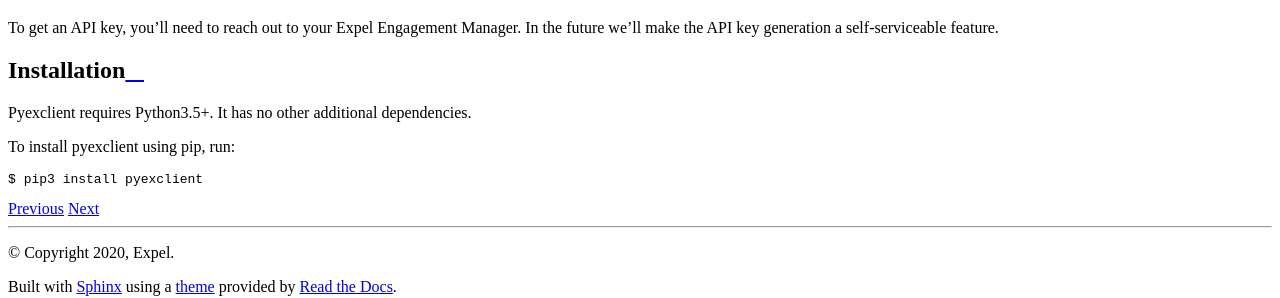
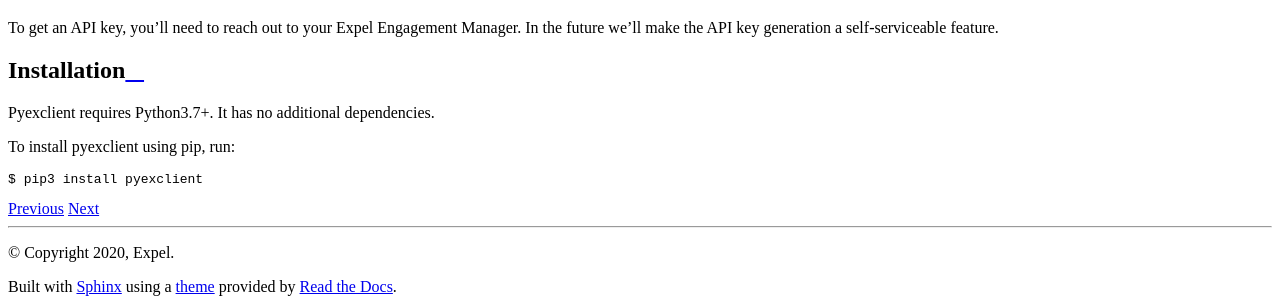
Before and after one commit to expel-io/pyexclient, a Sphinx documentation site: the page built from docs/start/start.rst, in a window 1280 px wide. Shown: the part 676-974 px from the top of the page. Built offline with Sphinx 7.4.7 and the Read the Docs theme 2.0.0, drawn with Linux system fonts in a browser that asks for light colours.

Commit message:
update min version to match setup.py

```diff
--- a/docs/start/start.rst
+++ b/docs/start/start.rst
@@ -13,7 +13,7 @@ To get an API key, you’ll need to reach out to your Expel Engagement Manager.
 
 Installation
 ------------
-Pyexclient requires Python3.5+. It has no other additional dependencies.
+Pyexclient requires Python3.7+. It has no additional dependencies.
 
 To install pyexclient using pip, run:
 
```
